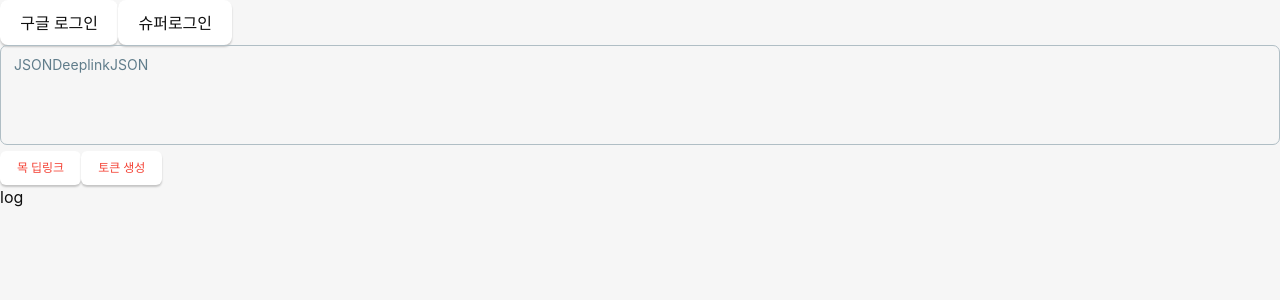
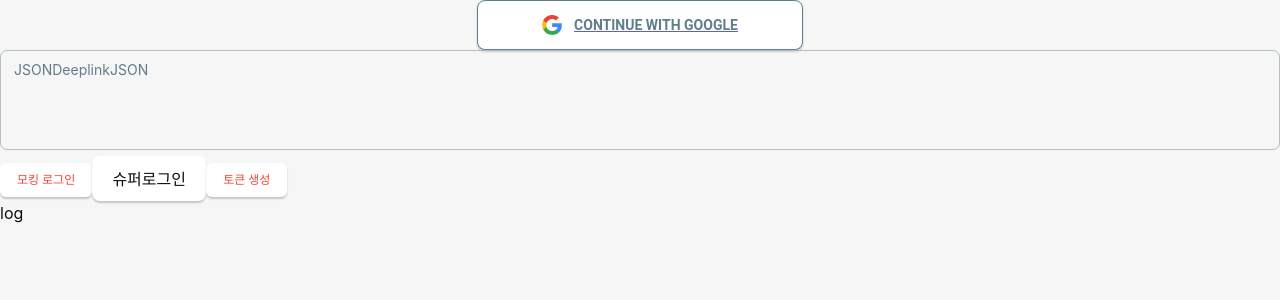
Before and after one commit to BlackHoleNote/bh-note-tauri, a React (Vite) app: page / in a window 1280 px wide. Shown: the top 300 px of the page. Built offline with nearby package versions, Linux system fonts and the light colour scheme; no server answers.

Commit message:
JWT토큰 기반 인증 구현

```diff
--- a/package.json
+++ b/package.json
@@ -27,8 +27,7 @@
     "react-redux": "^8.1.2",
     "react-split": "^2.0.14",
     "react-split-grid": "^1.0.4",
-    "react-split-pane": "^2.0.3",
-    "reactjs-social-login": "^2.6.3"
+    "react-split-pane": "^2.0.3"
   },
   "devDependencies": {
     "@tauri-apps/cli": "^1.4.0",
--- a/src/LogoutApp.tsx
+++ b/src/LogoutApp.tsx
@@ -7,17 +7,7 @@ import { Button, Textarea } from "@material-tailwind/react";
 import { useAdminTokenQuery } from "./repository/APIClient";
 
 export function LogoutApp() {
-  // let params = {
-  //   client_id: "2118f23d195c18bff64c",
-  //   scope: "user",
-  // };
-  // const queryString = new URLSearchParams(params).toString();
-  let authUrl = `http://localhost:8080/oauth2/authorization/google`;
   let dispatch = useDispatch();
-  let [string, setString] = useState("");
-  const [mockToken, setMockToken] = useState("");
-  const { data: token } = useAdminTokenQuery();
-  const tokenMock = useRef<HTMLInputElement>(null);
 
   useEffect(() => {
     let unlisten = () => {};
@@ -35,27 +25,58 @@ export function LogoutApp() {
     return unlisten();
   }, []);
 
+  const handleTextareaSubmit = (event: React.FormEvent<HTMLInputElement>) => {
+    event.preventDefault();
+    console.log("Textarea value:"); // Handle the textarea value
+  };
+
+  return (
+    <>
+      <LogoutButton />
+      <DebugTool />
+    </>
+  );
+}
+
+function DebugTool() {
+  const [mockToken, setMockToken] = useState("");
+  const tokenMock = useRef<HTMLInputElement>(null);
+  let dispatch = useDispatch();
+
+  const { data: token } = useAdminTokenQuery();
+
   useEffect(() => {
     if (token !== undefined) {
       setMockToken(JSON.stringify(token));
     }
-  }, [token])
-
-  const handleTextareaSubmit = (event: React.FormEvent<HTMLInputElement>) => {
-    event.preventDefault();
-    console.log('Textarea value:'); // Handle the textarea value
-  };
+  }, [token]);
 
   return (
     <>
-      <a
-        className="w-40"
-        href={authUrl}
-        target="_blank"
-        rel="noopener noreferrer"
+      <Textarea
+        label="JSONDeeplinkJSON"
+        form="123"
+        value={mockToken}
+        onChange={(e) => {
+          e.preventDefault();
+          setMockToken(e.target.value);
+        }}
+      />
+      <Button
+        type="submit"
+        size="sm"
+        color="red"
+        variant="text"
+        className="rounded-md"
+        onClick={(e) => {
+          e.preventDefault();
+          let token = JSON.parse(mockToken);
+          log({ object: token });
+          dispatch(login(token));
+        }}
       >
-        <button onClick={() => {}}>구글 로그인</button>
-      </a>
+        모킹 로그인
+      </Button>
       <button
         onClick={() => {
           dispatch(login({ token: "", refreshToken: "" }));
@@ -63,16 +84,74 @@ export function LogoutApp() {
       >
         슈퍼로그인
       </button>
-      <Textarea label="JSONDeeplinkJSON" form="123" value={mockToken} onChange={(e) => { e.preventDefault(); setMockToken(e.target.value); }}/>
-      <Button type="submit" size="sm" color="red" variant="text" className="rounded-md" onClick={(e) => {
-        e.preventDefault();
-        let token = JSON.parse(mockToken);
-        log({ object: token });
-        dispatch(login(token));
-      }}>목 딥링크 </Button>
-      <Button type="submit" size="sm" color="red" variant="text" className="rounded-md" onClick={(e) => {
-        e.preventDefault();
-      }}> 토큰 생성 </Button>
+      <Button
+        type="submit"
+        size="sm"
+        color="red"
+        variant="text"
+        className="rounded-md"
+        onClick={(e) => {
+          e.preventDefault();
+        }}
+      >
+        {" "}
+        토큰 생성{" "}
+      </Button>
     </>
   );
 }
+
+function LogoutButton() {
+  let authUrl = `http://localhost:8080/oauth2/authorization/google`;
+  return (
+    <a
+      className="w-40"
+      href={authUrl}
+      target="_blank"
+      rel="noopener noreferrer"
+    >
+      <div className="flex items-center justify-center">
+        <Button
+          size="lg"
+          variant="outlined"
+          color="blue-gray"
+          className="flex items-center gap-3 px-16"
+        >
+          <svg
+            width="20"
+            height="20"
+            viewBox="0 0 20 20"
+            fill="none"
+            xmlns="http://www.w3.org/2000/svg"
+            className="shrink-0"
+          >
+            <g clip-path="url(#clip0_9_516)">
+              <path
+                d="M19.8052 10.2304C19.8052 9.55059 19.7501 8.86714 19.6325 8.19839H10.2002V12.0492H15.6016C15.3775 13.2912 14.6573 14.3898 13.6027 15.088V17.5866H16.8252C18.7176 15.8449 19.8052 13.2728 19.8052 10.2304Z"
+                fill="#4285F4"
+              ></path>
+              <path
+                d="M10.1999 20.0007C12.897 20.0007 15.1714 19.1151 16.8286 17.5866L13.6061 15.0879C12.7096 15.6979 11.5521 16.0433 10.2036 16.0433C7.59474 16.0433 5.38272 14.2832 4.58904 11.9169H1.26367V14.4927C2.96127 17.8695 6.41892 20.0007 10.1999 20.0007V20.0007Z"
+                fill="#34A853"
+              ></path>
+              <path
+                d="M4.58565 11.9169C4.16676 10.675 4.16676 9.33011 4.58565 8.08814V5.51236H1.26395C-0.154389 8.33801 -0.154389 11.6671 1.26395 14.4927L4.58565 11.9169V11.9169Z"
+                fill="#FBBC04"
+              ></path>
+              <path
+                d="M10.1999 3.95805C11.6256 3.936 13.0035 4.47247 14.036 5.45722L16.8911 2.60218C15.0833 0.904587 12.6838 -0.0287217 10.1999 0.000673888C6.41892 0.000673888 2.96127 2.13185 1.26367 5.51234L4.58537 8.08813C5.37538 5.71811 7.59107 3.95805 10.1999 3.95805V3.95805Z"
+                fill="#EA4335"
+              ></path>
+            </g>
+            <defs>
+              <clipPath id="clip0_9_516">
+                <rect width="20" height="20" fill="white"></rect>
+              </clipPath>
+            </defs>
+          </svg>
+          Continue with Google
+        </Button>
+      </div>
+    </a>
+  );
+}
--- a/src/repository/APIClient.ts
+++ b/src/repository/APIClient.ts
@@ -1,8 +1,15 @@
 import axios from "axios";
 import { Note, SaveNoteDTO } from "../Entity/Note";
-import { BaseQueryFn, FetchArgs, FetchBaseQueryError, createApi, fetchBaseQuery } from "@reduxjs/toolkit/query/react";
+import {
+  BaseQueryFn,
+  FetchArgs,
+  FetchBaseQueryError,
+  createApi,
+  fetchBaseQuery,
+} from "@reduxjs/toolkit/query/react";
 import { RootState } from "../store/app";
 import { LogoutReason, Token, login, logout } from "../store/AuthSlice";
+import { log } from "../log";
 
 let APIClient = axios.create({
   // headers: { "User-Agent":
@@ -14,7 +21,7 @@ export default APIClient;
 
 // APIClient.get("https://www.google.com").then((res) => {});
 
-// export const host = "http://34.105.33.139:8080";
+// export const host = "http://34.105.33.139:6868";
 export const host = "http://localhost:8080";
 
 // export async function getTimeLogs(): Promise<TimeLog[]> {
@@ -46,23 +53,32 @@ export async function saveTimeLogsAPI(note: Note): Promise<SaveNoteDTO> {
 
 // Define a service using a base URL and expected endpoints
 
-
-
-const baseQuery = fetchBaseQuery({ baseUrl: `${host}/`, prepareHeaders: (headers, api) => {
-  headers.set("authorization", "Bearer " + (api.getState() as RootState).auth.auth?.token.token ?? "")
-  headers.set("content-type", "application/json")
-  return headers;
-}})
+const baseQuery = fetchBaseQuery({
+  baseUrl: `${host}/`,
+  prepareHeaders: (headers, api) => {
+    headers.set(
+      "Authorization",
+      "Bearer " + (api.getState() as RootState).auth.auth?.token.token ?? ""
+    );
+    headers.set("content-type", "application/json");
+    log({ object: headers, customMessage: "header 준비" });
+    return headers;
+  },
+});
 const baseQueryWithReauth: BaseQueryFn<
   string | FetchArgs,
   unknown,
   FetchBaseQueryError
 > = async (args, api, extraOptions) => {
-  let result = await baseQuery(args, api, extraOptions)
+  let result = await baseQuery(args, api, extraOptions);
   if (result.error && result.error.status === 401) {
     // try to get a new token
     try {
-      const refreshResult = await baseQuery('api/admin/refreshToken', api, extraOptions)
+      const refreshResult = await baseQuery(
+        "api/admin/refreshToken",
+        api,
+        extraOptions
+      );
       if (refreshResult.data as Token) {
         // store the new token
         api.dispatch(login(refreshResult.data as Token));
@@ -74,11 +90,11 @@ const baseQueryWithReauth: BaseQueryFn<
       api.dispatch(logout(LogoutReason.TokenExpired));
     }
   }
-  return result
-}
+  return result;
+};
 export const timeLogApi = createApi({
   reducerPath: "timeLogApi",
-  baseQuery: fetchBaseQuery({ baseUrl: `${host}/` }),
+  baseQuery: baseQueryWithReauth,
   endpoints: (builder) => ({
     getAllNotes: builder.query<Note[], void>({
       query: () => `v2/notes`,
@@ -91,8 +107,13 @@ export const timeLogApi = createApi({
     }),
     adminToken: builder.query<Token, void>({
       query: () => `api/admin/token`,
-    })
+    }),
   }),
 });
 
-export const { useGetAllNotesQuery, useCreateNotesMutation, useSaveNotesMutation, useAdminTokenQuery } = timeLogApi;
+export const {
+  useGetAllNotesQuery,
+  useCreateNotesMutation,
+  useSaveNotesMutation,
+  useAdminTokenQuery,
+} = timeLogApi;
```
Also changed, not shown: src/LoggoutApp.jsx (deleted, +0 -57 lines), src/store/NoteListSlice.ts (+0 -7 lines), 1 other file (tests, documents, lock files or other folders).
